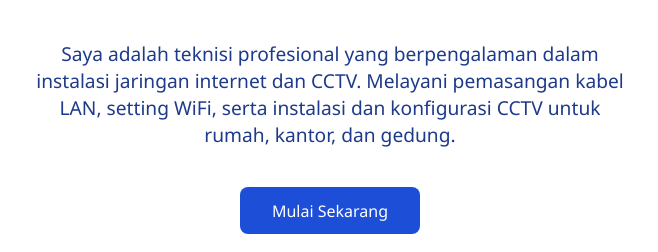
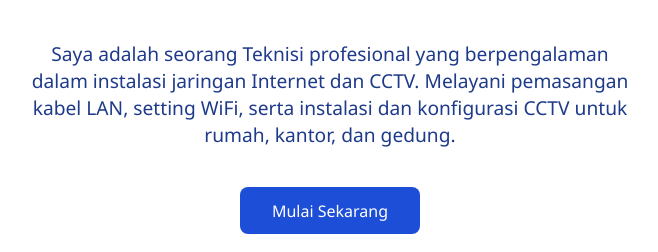
Before and after one commit to styanet/styanet, a plain HTML site: page index.html in a window 1280 px wide. Shown: the part 148-400 px from the top of the page, without its empty margins (310-968 px from the left). Drawn offline with Linux system fonts and the light colour scheme.

Commit message:
Update index.html

```diff
--- a/index.html
+++ b/index.html
@@ -67,7 +67,7 @@
 <body>
 
   <h1>Selamat Datang</h1>
-  <p>Saya adalah teknisi profesional yang berpengalaman dalam instalasi jaringan internet dan CCTV. Melayani pemasangan kabel LAN, setting WiFi, serta instalasi dan konfigurasi CCTV untuk rumah, kantor, dan gedung.</p>
+  <p>Saya adalah seorang Teknisi profesional yang berpengalaman dalam instalasi jaringan Internet dan CCTV. Melayani pemasangan kabel LAN, setting WiFi, serta instalasi dan konfigurasi CCTV untuk rumah, kantor, dan gedung.</p>
 
   <a href="portofolio.html" class="btn" title="Lihat Portofolio">Mulai Sekarang</a>
 
```
